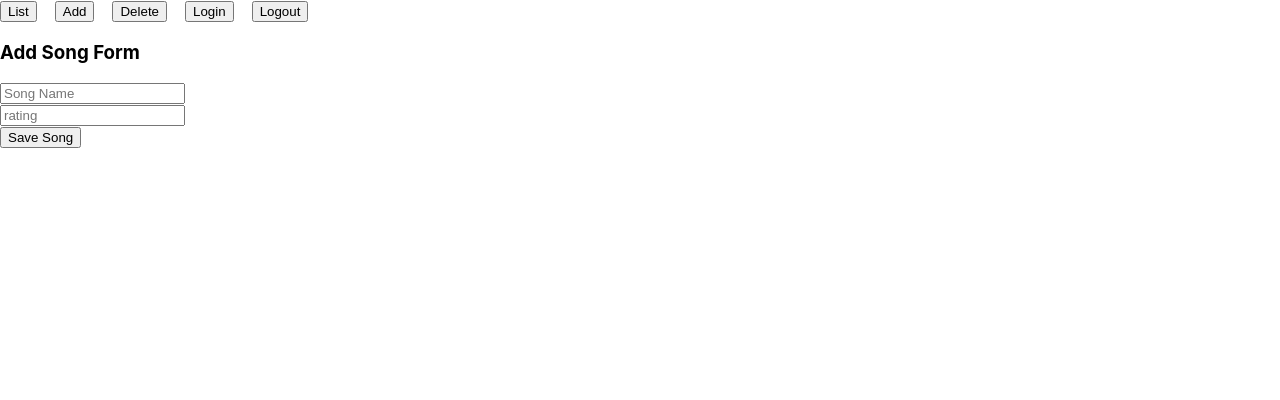
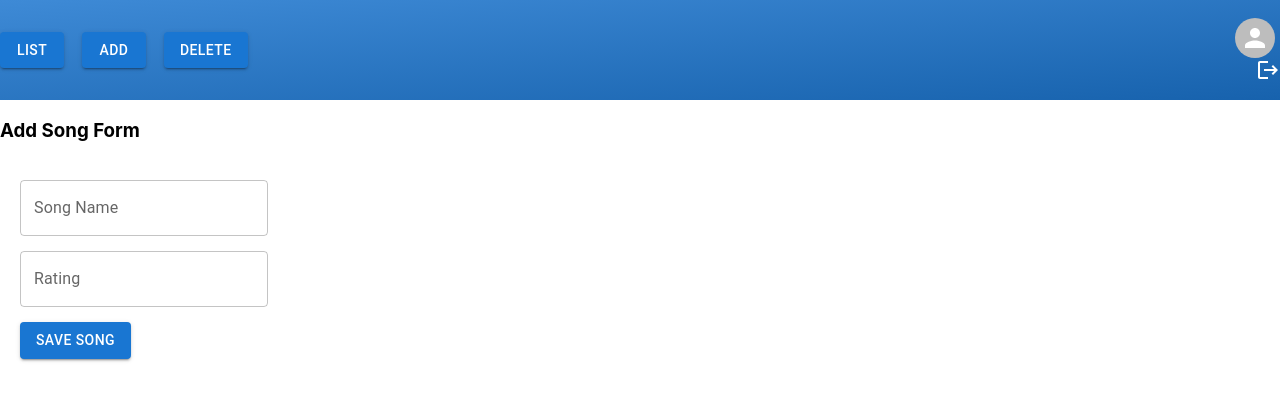
Before and after one commit to rasulhayat/front-end-songs-app, a React (Create React App) app: page /add-song in a window 1280 px wide. Shown: the top 400 px of the page. Built offline with nearby package versions, Linux system fonts and the light colour scheme.

Commit message:
react hook forms and validation

```diff
--- a/package.json
+++ b/package.json
@@ -5,12 +5,14 @@
   "dependencies": {
     "@emotion/react": "^11.10.6",
     "@emotion/styled": "^11.10.6",
-    "@mui/material": "^5.11.13",
+    "@mui/icons-material": "^5.11.11",
+    "@mui/material": "^5.11.14",
     "@testing-library/jest-dom": "^5.16.5",
     "@testing-library/react": "^13.4.0",
     "@testing-library/user-event": "^13.5.0",
     "react": "^18.2.0",
     "react-dom": "^18.2.0",
+    "react-hook-form": "^7.43.7",
     "react-router-dom": "^6.8.2",
     "react-scripts": "5.0.1",
     "web-vitals": "^2.1.4"
--- a/src/App.css
+++ b/src/App.css
@@ -7,10 +7,8 @@
 }
 
 .header-username {
-    text-align: right;
     font-size: 30px;
     font-weight: bold;
-    ;
 }
 
 .border {
@@ -87,3 +85,30 @@
 .song-skeleton {
     padding: var(--base-spacing);
 }
+
+.no-underline{
+    text-decoration: none;
+}
+
+.app-header {
+    display: flex;
+    justify-content: space-between;
+    align-items: center;
+    height: 100px;
+    position: sticky;
+    top: 0;
+    background: linear-gradient(to bottom right, var(--base-color-1), var(--base-color-2));
+}
+
+.user-info {
+    display: flex;
+    gap: 5px;
+    color: white;
+}
+
+.add-song-form {
+    padding: 20px;
+    display: flex;
+    flex-direction: column;
+    gap: 15px;
+}
--- a/src/features/AddSong/AddSong.js
+++ b/src/features/AddSong/AddSong.js
@@ -2,18 +2,20 @@
 import { postJsonData } from "../../shared/utils/ApiUtilities.js";
 import Header from "../../shared/components/Header/Header.js";
 import { useLoader } from "../../shared/hooks/useLoader.js";
+import { useForm } from "react-hook-form";
+import { Button, TextField } from "@mui/material";
 
 export default function AddSong() {
-  const [songName, setSongName] = useState("");
-  const [rating, setRating] = useState("");
+  const {
+    handleSubmit,
+    register,
+    formState: { errors },
+  } = useForm();
   const { setLoaderSpinning } = useLoader();
 
-  function save() {
+  function save(obj) {
     //post a document
-    let obj = {
-      songName: songName,
-      rating: rating,
-    };
+
     setLoaderSpinning(true);
     postJsonData("/songs", obj).then((response) => {
       setLoaderSpinning(false);
@@ -26,23 +28,63 @@
     <div>
       <Header />
       <h3>Add Song Form</h3>
+      <form className="add-song-form" onSubmit={handleSubmit(save)}>
+        <div>
+          <TextField
+            error={errors?.songName}
+            helperText={errors?.songName?.message}
+            label="Song Name"
+            {...register("songName", { required: "Song is required" })}
+            placeholder="Song Name"
+          ></TextField>
+        </div>
+        <div>
+          <TextField
+            error={errors?.rating}
+            helperText={errors?.rating?.message}
+            label="Rating"
+            type={"number"}
+            {...register("rating", {
+              required: "Rating is required",
+              min: { value: 0, message: "Minimum value is 0" },
+              max: { value: 5, message: "Maximum value is 5" },
+            })}
+            placeholder="rating"
+          ></TextField>
+        </div>
+        <div>
+          <Button variant="contained" type="submit">
+            Save Song
+          </Button>
+        </div>
+      </form>
+
+      {/* html syntax */}
+      {/* <form onSubmit={handleSubmit(save)}>
         <div>
           <input
-          value={songName}
-          onChange={(e) => setSongName(e.target.value)}
+            {...register("songName", { required: "Song is required" })}
             placeholder="Song Name"
           ></input>
+
+          <span>{errors?.songName?.message}</span>
         </div>
         <div>
           <input
-          value={rating}
-          onChange={(e) => setRating(e.target.value)}
+            type={"number"}
+            {...register("rating", {
+              required: "Rating is required",
+              min: { value: 0, message: "Minimum value is 0" },
+              max: { value: 5, message: "Maximum value is 5" },
+            })}
             placeholder="rating"
           ></input>
+          <span>{errors?.rating?.message}</span>
         </div>
         <div>
-        <button onClick={save}>Save Song</button>
+          <button type="submit">Save Song</button>
         </div>
+      </form> */}
     </div>
   );
 }
--- a/src/shared/components/Header/Header.js
+++ b/src/shared/components/Header/Header.js
@@ -1,29 +1,48 @@
-import React from 'react'
-import { Link, useNavigate } from 'react-router-dom'
+import { Avatar, Button } from "@mui/material";
+import LogoutIcon from "@mui/icons-material/Logout";
+import React from "react";
+import { Link, useNavigate } from "react-router-dom";
 
 export default function Header() {
+  const navigate = useNavigate();
 
-    const navigate = useNavigate();
+  function getUsername() {
+    return localStorage.getItem("username");
+  }
 
-    function getUsername(){
-        return localStorage.getItem('username')
-    }
+  function logout() {
+    localStorage.clear();
+    navigate("/login");
+  }
 
-    function logout(){
-        localStorage.clear();
-        navigate('/login')
-    }
+  return (
+    <div className="app-header">
+      <div>
+        <Link className="no-underline" to={"/song-list"}>
+          <Button variant="contained">List</Button>
+        </Link>
+        &nbsp;&nbsp;&nbsp;&nbsp;
+        <Link className="no-underline" to={"/add-song"}>
+          <Button variant="contained">Add</Button>
+        </Link>
+        &nbsp;&nbsp;&nbsp;&nbsp;
+        <Link className="no-underline" to={"/delete-song"}>
+          <Button variant="contained">Delete</Button>
+        </Link>
+        &nbsp;&nbsp;&nbsp;&nbsp;
+      </div>
 
-    return (
+      <div className="header-username">
+        <div className="user-info">
+          <Avatar>{getUsername()?.charAt(0)}</Avatar>
+          <span>{getUsername()}</span>
+        </div>
         <div>
-            <div className='header-username'>
-                {getUsername()}
-            </div>
-            <Link to={'/song-list'}><button>List</button></Link>&nbsp;&nbsp;&nbsp;&nbsp;
-            <Link to={'/add-song'}><button>Add</button></Link>&nbsp;&nbsp;&nbsp;&nbsp;
-            <Link to={'/delete-song'}><button>Delete</button></Link>&nbsp;&nbsp;&nbsp;&nbsp;
-            <Link to={'/login'}><button>Login</button></Link>&nbsp;&nbsp;&nbsp;&nbsp;
-            <button onClick={logout}>Logout</button>
+          <LogoutIcon sx={{ color: "white", float: "right" }} onClick={logout}>
+            Logout
+          </LogoutIcon>
         </div>
-    )
+      </div>
+    </div>
+  );
 }
```
Also changed, not shown: 1 other file (tests, documents, lock files or other folders). Lines whose indentation alone changed are shown as unchanged.
